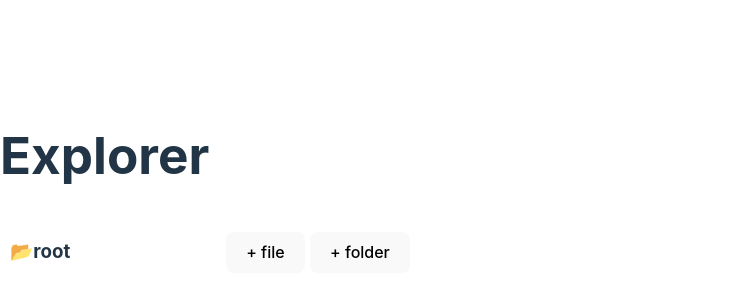
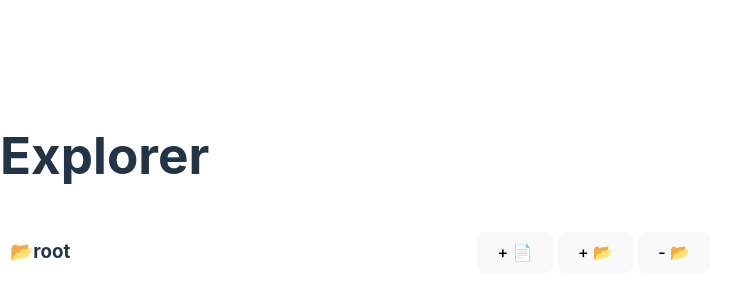
Before and after one commit to shubhatRashid/File_explorer_clone, a React (Vite) app: page / in a window 1280 px wide. Shown: the part 210-510 px from the top of the page, without its empty margins (0-749 px from the left). Built offline with nearby package versions, Linux system fonts and the light colour scheme.

Commit message:
delete file or folder functionality

```diff
--- a/src/App.jsx
+++ b/src/App.jsx
@@ -7,7 +7,7 @@ function App() {
   return (
     <div style={{display:'flex',flexDirection:'column'}}>
           <h1>Explorer</h1>
-          <Recursion item={data[0]} index={0} margin = "10px" allData = {data} setAllData={setData}/>
+          <Recursion item={data[0]} parent={data[0]} index={0} margin = "10px" allData = {data} setAllData={setData}/>
     </div>
   )
 }
--- a/src/components/Recursion.jsx
+++ b/src/components/Recursion.jsx
@@ -2,8 +2,8 @@ import React from "react"
 import { useState } from "react"
 import useTranversalMethods from "../hooks/useTranversalMethods"
 
-const Recursion = ({item,margin,allData,setAllData,index}) => {
-  const insertNode = useTranversalMethods()
+const Recursion = ({item,parent,margin,allData,setAllData,index}) => {
+  const {insertNode,deleteNode} = useTranversalMethods()
 
   const [expand,setExpand] = useState(false)
   const [newEntry,setNewEntry] = useState(' ')
@@ -24,15 +24,22 @@ const Recursion = ({item,margin,allData,setAllData,index}) => {
   const handleSubmit = (e) => {
     e.preventDefault()
     let type = showInput.type
-    let newData = JSON.parse(JSON.stringify(allData))
     let parent = showInput.name
-    insertNode(newData,parent,newEntry,showInput.type)
+    let newData = JSON.parse(JSON.stringify(allData)) // copy of original data which we will modify
+    insertNode(newData,parent,newEntry,type)
     setAllData(newData)
     setShowInput({...showInput,visibility:false})
   }
 
+  const handleDeleteContent = (deleteItemParent,deleteItem) => {
+    let newData = JSON.parse(JSON.stringify(allData)) // copy of original data which we will modify
+    deleteNode(newData,deleteItemParent,deleteItem)
+    setAllData(newData)
+
+  }
+
   return (
-  <div style={{display:"flex",flexDirection:"column",margin:margin,gap:"15px"}} >
+  <div style={{display:"flex",flexDirection:"column",margin:margin,gap:10,width:'700px'}} >
   { item.isfolder ?
     <div>
         <div
@@ -42,13 +49,14 @@ const Recursion = ({item,margin,allData,setAllData,index}) => {
                     flexDirection:"row",
                     justifyContent:'space-between',
                     alignItems:"center",
-                    width:'400px',
+                    width:'100%',
                     height:'50px'}}
         >
             <h3 onClick={() => setExpand(!expand)}>📂{item.name}</h3>
             <div style={{position:"absolute" ,right:0,display:'flex',gap:5}}>
-                <button onClick={() => showInputDiv('file',item.name)} style={{zIndex:2}}>+ file</button>
-                <button onClick={()=> showInputDiv('folder',item.name)}>+ folder</button>
+                <button onClick={() => showInputDiv('file',item.name)} style={{zIndex:2}}>+ 📄</button>
+                <button onClick={()=> showInputDiv('folder',item.name)}>+ 📂</button>
+                <button onClick={() => handleDeleteContent(parent,item.name)} >- 📂</button>
             </div>
         </div>
         <form type="submit" onSubmit={handleSubmit}
@@ -63,7 +71,11 @@ const Recursion = ({item,margin,allData,setAllData,index}) => {
             />
         </form>
     </div>
-    : <p>📄{item.name}</p>
+    :
+    <div style={{display:'flex',width:'100%',justifyContent:'space-between'}}>
+      <p>📄{item.name}</p>
+      <button onClick={() => handleDeleteContent(parent,item.name)}>- 📄</button>
+    </div>
   }
     { item.isfolder && item.items.length >0 &&
         <div style={{display:expand?'block':'none'}}>
@@ -71,7 +83,7 @@ const Recursion = ({item,margin,allData,setAllData,index}) => {
             item.items.map((i,index) =>
             item.isfolder && item.items.length >0
             ?
-            <Recursion item = {i} key={index} index = {index} allData={allData} setAllData={setAllData} margin={index+2*10 +"px"}/>
+            <Recursion item = {i} parent = {item.name} key={index} index = {index} allData={allData} setAllData={setAllData} margin={index+2*10 +"px"}/>
             :
             <h1 key={index}>{i.name}</h1>
             )
--- a/src/hooks/useTranversalMethods.js
+++ b/src/hooks/useTranversalMethods.js
@@ -4,7 +4,7 @@ const useTranversalMethods = () => {
     {
         items.forEach(element => {
           if (element.name == parent){
-            element.items.push(
+            element.items.unshift(
               {
                 name:newEntry,
                 id : 100000,
@@ -22,6 +22,25 @@ const useTranversalMethods = () => {
           }
         });
       }
-    return insertNode
+
+    function deleteNode(items,deleteItemParent,deleteItem)
+    {
+
+      items.forEach(element => {
+        if (element.name == deleteItemParent){
+          console.log(element.items)
+          element.items = element.items.filter(item => item.name != deleteItem)
+          console.log(element.items)
+          return
+        }else{
+          if (element.isfolder){
+            deleteNode(element.items,deleteItemParent,deleteItem)
+          }else{
+            return
+          }
+        }
+      });
+      }
+    return {insertNode,deleteNode}
 }
 export default useTranversalMethods
```
